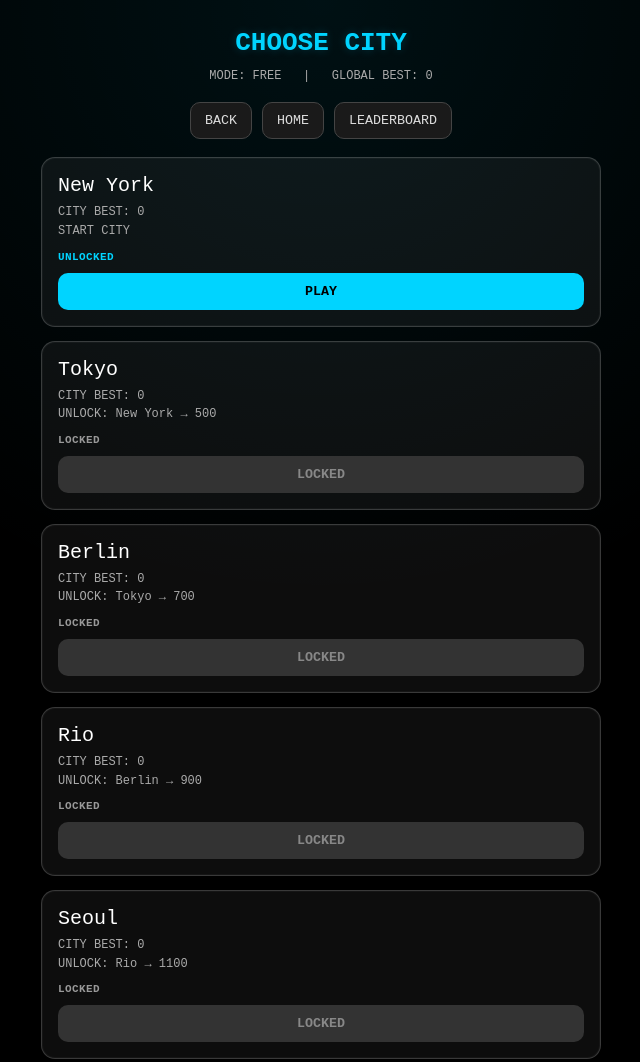
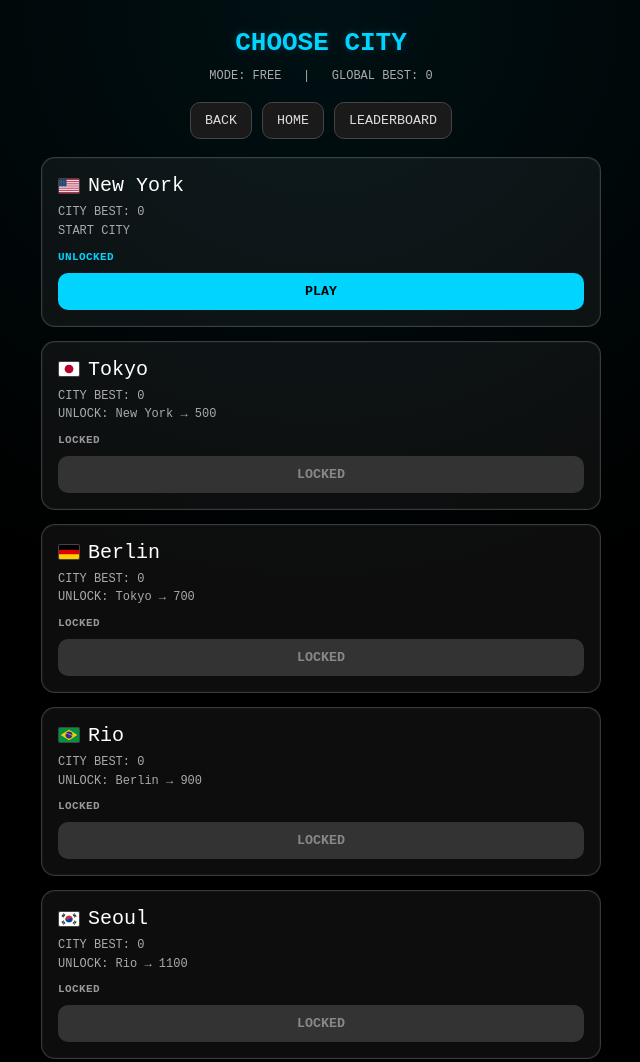
Before and after one commit to uuur1363-arch/neon-world-99, a website: page city.html in a window 1280 px wide. Shown: the top 1062 px of the page, without its empty margins (319-959 px from the left). Drawn offline with Linux system fonts and the light colour scheme.

Commit message:
Update city.html

```diff
--- a/city.html
+++ b/city.html
@@ -67,10 +67,27 @@
       box-shadow:0 0 0 1px rgba(255,255,255,.03) inset;
     }
 
+    .cityRow{
+      display:flex;
+      align-items:center;
+      gap:8px;
+      margin-bottom:6px;
+      flex-wrap:wrap;
+    }
+
     .city{
       font-size:20px;
-      margin-bottom:6px;
       color:#fff;
+    }
+
+    .flag{
+      width:20px;
+      height:14px;
+      object-fit:cover;
+      border-radius:2px;
+      border:1px solid rgba(255,255,255,.22);
+      background:#111;
+      flex:0 0 auto;
     }
 
     .meta{
@@ -158,6 +175,19 @@
       "Istanbul": 2500
     };
 
+    const CITY_COUNTRY = {
+      "New York": "us",
+      "Tokyo": "jp",
+      "Berlin": "de",
+      "Rio": "br",
+      "Seoul": "kr",
+      "London": "gb",
+      "Paris": "fr",
+      "Dubai": "ae",
+      "Singapore": "sg",
+      "Istanbul": "tr"
+    };
+
     function loadBest() {
       const v = localStorage.getItem("neon99_best");
       return v ? parseInt(v, 10) : 0;
@@ -191,6 +221,15 @@
       return localStorage.getItem("neon99_mode") || "free";
     }
 
+    function flagUrl(country) {
+      if (!country) return "/flag_us.PNG";
+      return "/flag_" + String(country).toLowerCase() + ".PNG";
+    }
+
+    function flagImg(country, alt) {
+      return `<img class="flag" src="${flagUrl(country)}" alt="${alt || country || 'flag'}" onerror="this.style.display='none'">`;
+    }
+
     function playCity(name) {
       localStorage.setItem("neon99_city", name);
       location.href = "/game.html";
@@ -222,6 +261,7 @@
       CITY_ORDER.forEach((city) => {
         const unlocked = cityUnlocked(city);
         const score = getCityScore(city);
+        const country = CITY_COUNTRY[city];
 
         const card = document.createElement("div");
         card.className = "card";
@@ -230,7 +270,10 @@
         const prev = index > 0 ? CITY_ORDER[index - 1] : null;
 
         card.innerHTML = `
-          <div class="city">${city}</div>
+          <div class="cityRow">
+            ${flagImg(country, country)}
+            <div class="city">${city}</div>
+          </div>
 
           <div class="meta">
             CITY BEST: ${score}<br>
```
